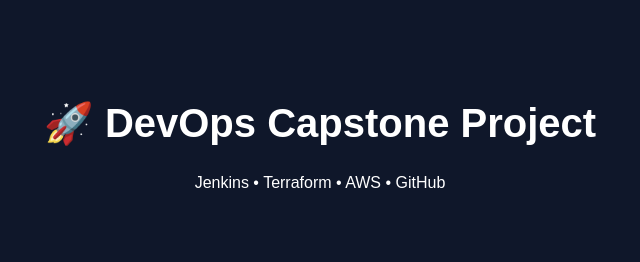
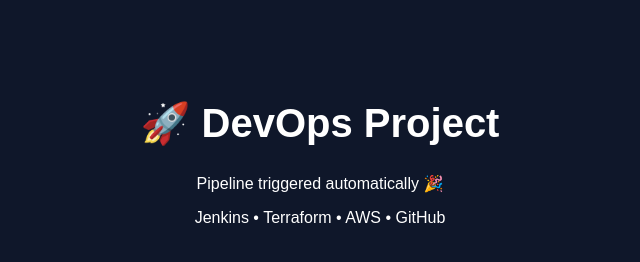
Before and after one commit to SanskrutiChavan/devops-static-site, a plain HTML site: page src/index.html in a window 1280 px wide. Shown: the whole page, without its empty margins (320-960 px from the left). Drawn offline with Linux system fonts and the light colour scheme.

Commit message:
Update index.html

```diff
--- a/src/index.html
+++ b/src/index.html
@@ -5,7 +5,8 @@
   <link rel="stylesheet" href="style.css">
 </head>
 <body>
-  <h1>🚀 DevOps Capstone Project</h1>
+  <h1>🚀 DevOps Project </h1>
+  <p>Pipeline triggered automatically 🎉</p>
   <p>Jenkins • Terraform • AWS • GitHub</p>
 </body>
 </html>
```
